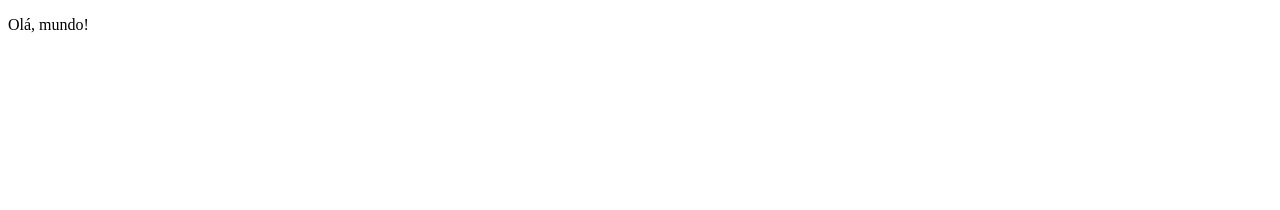
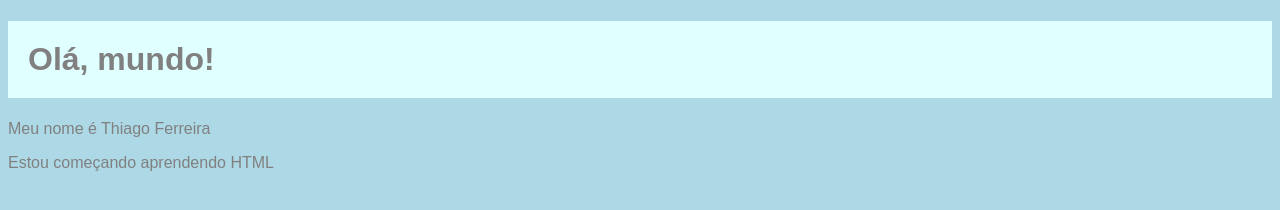
Before and after one commit to thiago-rferreira/hello-world-ds1, a plain HTML site: page index.html in a window 1280 px wide. Drawn offline with Linux system fonts and the light colour scheme.

Commit message:
feat: css

```diff
--- /dev/null
+++ b/css/style.css
@@ -0,0 +1,14 @@
+body {
+    background-color: lightblue;
+    color: grey;
+    font-family: sans-serif;
+}
+
+h1 {
+    background-color: lightcyan;
+    padding: 20px;
+}
+
+h2 {
+    background-color: yellow;
+}
--- a/index.html
+++ b/index.html
@@ -3,8 +3,11 @@
     <head>
         <meta charset="UTF-8"/>
         <title>Hello World</title>
+        <link rel="stylesheet" href="css/style.css">
     </head>
     <body>
-        <p>Olá, mundo!</p>
+        <h1>Olá, mundo!</h1>
+        <p>Meu nome é Thiago Ferreira</p>
+        <p>Estou começando aprendendo HTML</p>
     </body>
 </html>
```
Also changed, not shown: assets/exemplo.png (added), js/exemplo.js (added), pages/exemplo.html (added), 1 other file.
